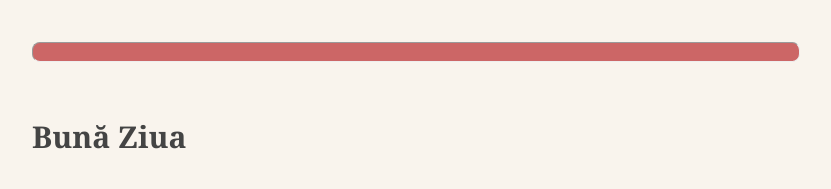
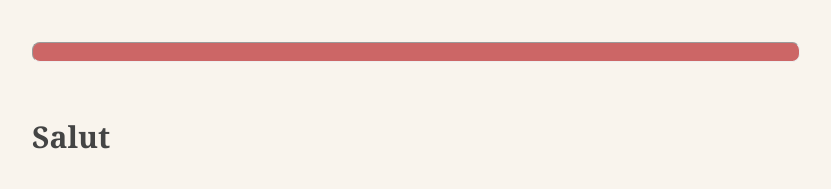
Before and after one commit to cristian510/Blog-Ghete-Cristian, a plain HTML site: page index.html in a window 1280 px wide. Shown: the part 957-1146 px from the top of the page, without its empty margins (224-1055 px from the left). Drawn offline with Linux system fonts and the light colour scheme.

Commit message:
update subtitluri

```diff
--- a/index.html
+++ b/index.html
@@ -33,7 +33,7 @@
         <div class="container-introducere">
         <h1 class="nume">GHEȚE CRISTIAN</h1>
         <hr class="bara">
-        <h2 class="buna-ziua">Bună Ziua</h2>
+        <h2 class="buna-ziua">Salut</h2>
         <p class="introducere">Sunt Cristi, un tânar de 23 de ani căruia îi place să construiască
              iar domeniul IT-ului îmi oferă această satisfacție.</p>
         <p class="introducere">Am o dorință puternică de a fi mai bun, un instinct pentru un design bun,
```
